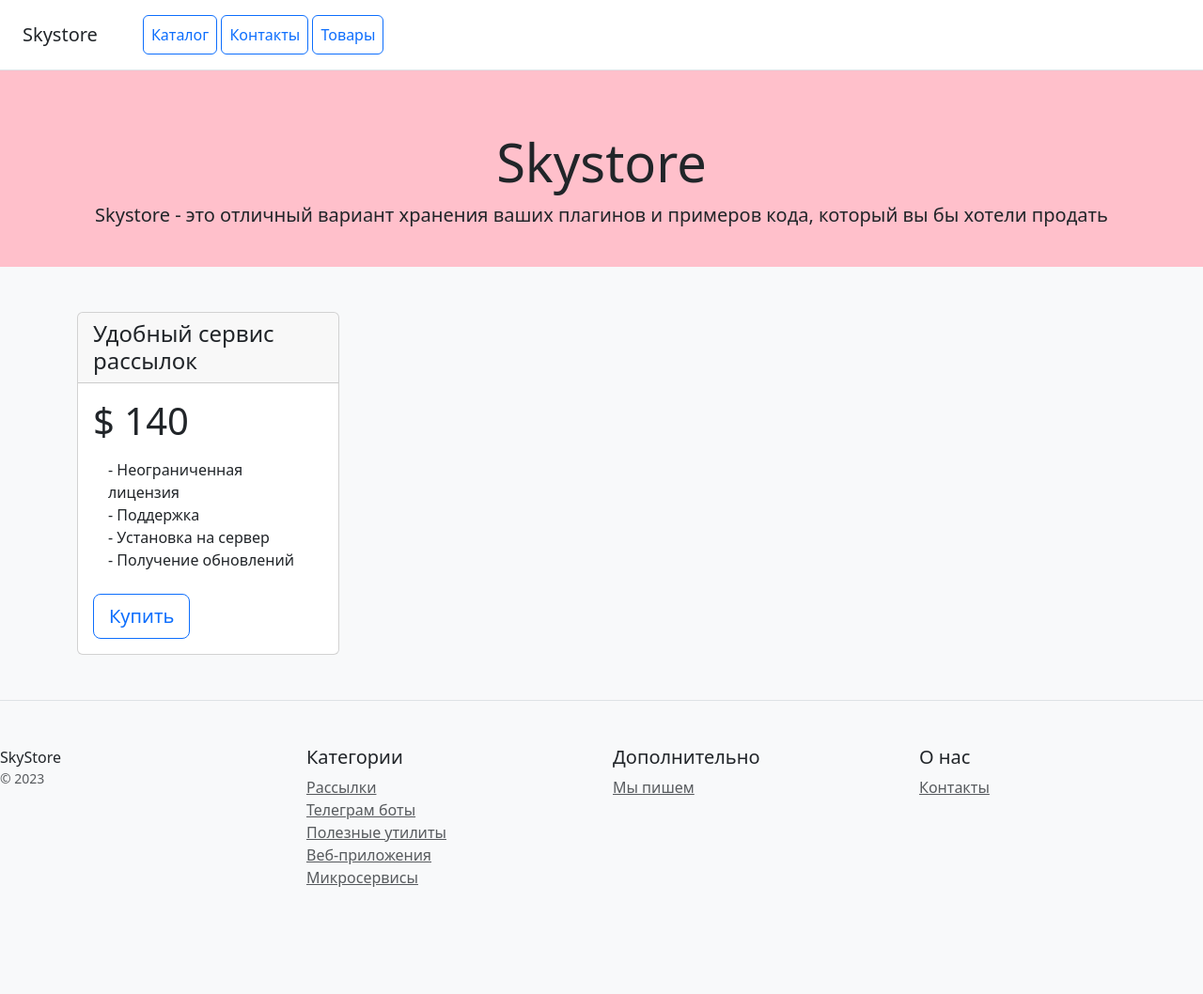
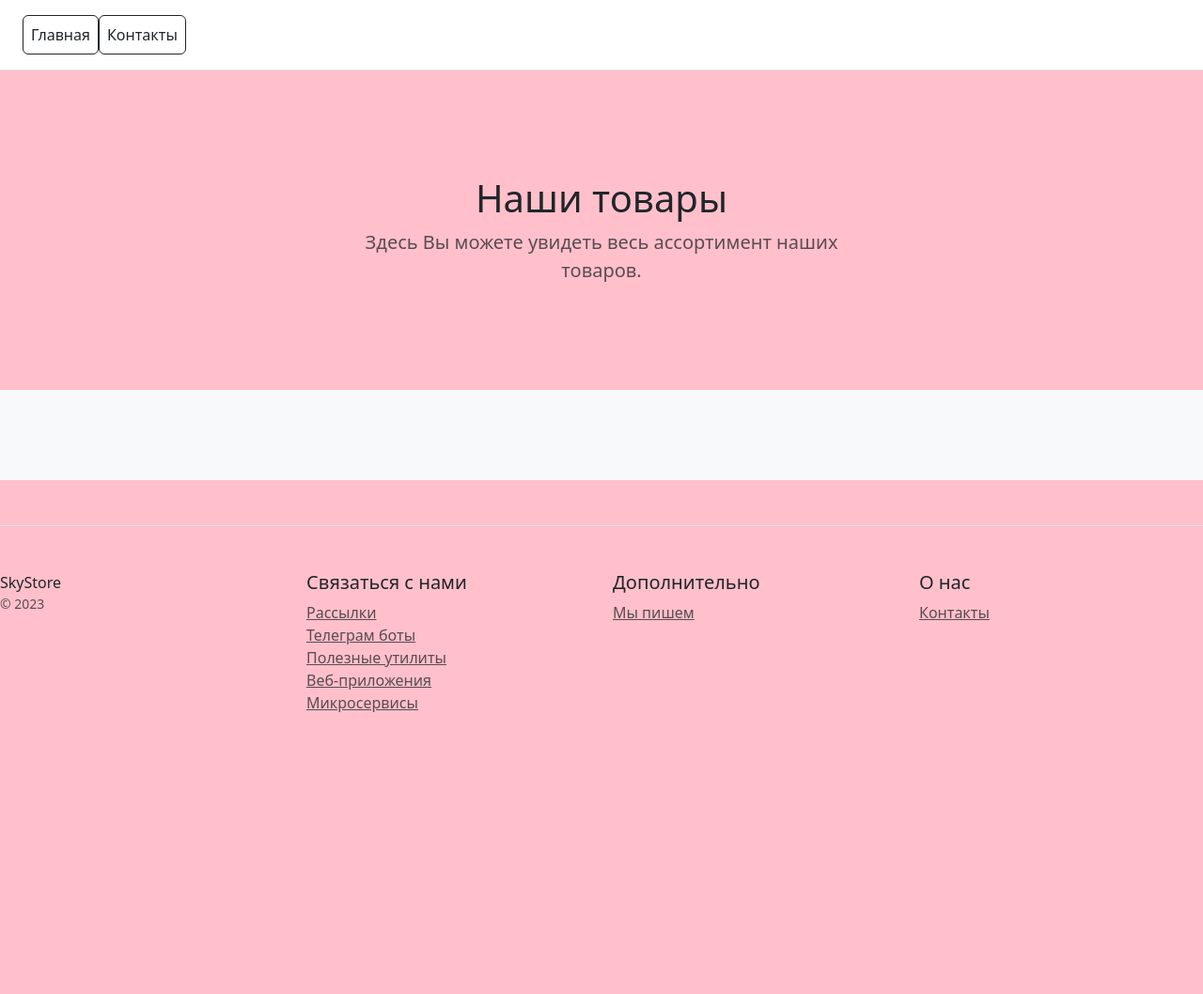
Before and after one commit to Arina-ramina/project19, a Django app: page /home/ in a window 1280 px wide. Shown: the whole page at 94% size. After the commit the page ends 758 px from the top, so only its background shows below. Run offline with Django 5.2, Linux system fonts and the light colour scheme; data that the repository does not hold is empty; some libraries are stand-ins or nearby versions.

Commit message:
add new files

```diff
--- a/catalog/models.py
+++ b/catalog/models.py
@@ -17,12 +17,12 @@ class Product(models.Model):
     name = models.CharField(max_length=100, verbose_name='Наименование')
     title = models.TextField(max_length=250, verbose_name='Описание')
     preview = models.ImageField(upload_to='products/', null=True, blank=True, verbose_name='Изображение')
-
     category = models.ForeignKey('Category', on_delete=models.CASCADE)
     price_for_one = models.IntegerField(verbose_name='Цена за штуку')
     date_of_creation = models.DateTimeField(auto_now_add=True, verbose_name='Дата создания')
     date_last_modified = models.DateTimeField(auto_now=True, verbose_name='Дата последнего изменения')
-    created_at = models.DateTimeField(auto_now_add=True, verbose_name='Дата создания')  # Новое поле
+    # created_at = models.DateTimeField(auto_now_add=True, verbose_name='Дата создания')
+
     def __str__(self):
         return f'{self.name}'
 
--- a/catalog/templates/catalog/base.html
+++ b/catalog/templates/catalog/base.html
@@ -5,23 +5,20 @@
     <meta charset="utf-8">
     <meta name="viewport" content="width=device-width, initial-scale=1">
     <title>Skystore</title>
-    <link href="{% static 'css/bootstrap.min.css' %}" rel="stylesheet">
+    <link href={% static "css/bootstrap.min.css" %} rel="stylesheet">
+    <style>body {background-color: #ffc0cb;}</style>
 </head>
-<style>
-        body {
-            background-color: #ffe4e1;
-        }
-</style>
-
+<body>
 <div class="d-flex flex-column flex-md-row align-items-center p-3 px-md-4 mb-3 bg-white border-bottom box-shadow">
-    <a class="p-2 btn btn-outline-dark" href="{% url 'catalog:products' %}">Товары</a>
     <a class="p-2 btn btn-outline-dark" href="{% url 'catalog:home' %}">Главная</a>
     <a class="p-2 btn btn-outline-dark" href="{% url 'catalog:contacts' %}">Контакты</a>
+</div>
+<section class="py-5 text-center container">
+    <div class="row py-lg-5">
+        <div class="col-lg-6 col-md-8 mx-auto">
+            {% block content %}
+            {% endblock %}
 
-</div>
-
-{% block content %}
-{% endblock %}
 <footer class="pt-4 my-md-5 pt-md-5 border-top">
     <div class="row">
         <div class="col-12 col-md">
@@ -29,7 +26,7 @@
             <small class="d-block mb-3 text-muted">&copy; 2023</small>
         </div>
         <div class="col-6 col-md">
-            <h5>Сайты</h5>
+            <h5>Связаться с нами</h5>
             <ul class="list-unstyled text-small">
                 <li><a class="text-muted" href="#">Рассылки</a></li>
                 <li><a class="text-muted" href="#">Телеграм боты</a></li>
@@ -52,8 +49,7 @@
         </div>
     </div>
 </footer>
-</div>
 
-<script src="{% static 'js/bootstrap.bundle.min.js' %}"></script>
+<script src={% static "js/bootstrap.bundle.min.js" %}></script>
 </body>
 </html>
--- a/catalog/templates/catalog/home.html
+++ b/catalog/templates/catalog/home.html
@@ -1,87 +1,32 @@
-{% load static %}
-<!doctype html>
-<html lang="en">
-<head>
-    <meta charset="utf-8">
-    <meta name="viewport" content="width=device-width, initial-scale=1">
-    <title>Skystore</title>
-    <link href="{% static 'css/bootstrap.min.css' %}" rel="stylesheet">
-    <style>
-        body {
-            background-color: pink;
-        }
+{% extends 'catalog/base.html' %}
 
-    </style>
-</head>
-<body>
-<div class="d-flex flex-column flex-md-row align-items-center p-3 px-md-4 mb-3 bg-white border-bottom box-shadow">
-    <h5 class="my-0 mr-md-auto font-weight-normal">Skystore</h5>
-    <nav class="ms-5">
-        <a class="p-2 btn btn-outline-primary" href="/">Каталог</a>
-        <a class="p-2 btn btn-outline-primary" href="/contacts/">Контакты</a>
-        <a class="p-2 btn btn-outline-primary" href="/products/">Товары</a>
-    </nav>
+{% block content %}
+<h1 class="fw-light">Наши товары</h1>
+<p class="lead text-body-secondary">Здесь Вы можете увидеть весь ассортимент наших товаров.</p>
 </div>
+</div>
+</section>
 
-<div class="pricing-header px-3 py-3 pt-md-5 pb-md-4 mx-auto text-center">
-    <h1 class="display-4">Skystore</h1>
-    <p class="lead">Skystore - это отличный вариант хранения ваших плагинов и примеров кода, который вы бы хотели
-        продать</p>
-</div>
-
-<div class="album py-5 bg-light">
+<div class="album py-5 bg-body-tertiary">
     <div class="container">
-        <div class="col-3">
-            <div class="card mb-4 box-shadow">
-                <div class="card-header">
-                    <h4 class="my-0 font-weight-normal">Удобный сервис рассылок</h4>
-                </div>
+        <div class="row row-cols-1 row-cols-sm-2 row-cols-md-3 g-3">
+            {% for object in object_list %}
+            <div class="col">
+                <div class="card shadow-sm">
                     <div class="card-body">
-                    <h1 class="card-title pricing-card-title">$ 140</h1>
-                    <ul class="list-unstyled mt-3 mb-4 text-start m-3">
-                        <li>- Неограниченная лицензия</li>
-                        <li>- Поддержка</li>
-                        <li>- Установка на сервер</li>
-                        <li>- Получение обновлений</li>
-                    </ul>
-                    <button type="button" class="btn btn-lg btn-block btn-outline-primary">Купить</button>
+                        <p class="card-text">{{ object.name|title }}</p>
+                        <div class="d-flex justify-content-between align-items-center">
+                            <div class="btn-group">
+                                <a href="{% url 'catalog:product' object.id %}"
+                                   class="btn btn-sm btn-outline-secondary">Подробнее</a>
                             </div>
                         </div>
                     </div>
                 </div>
-
-    <footer class="pt-4 my-md-5 pt-md-5 border-top">
-        <div class="row">
-            <div class="col-12 col-md">
-                SkyStore
-                <small class="d-block mb-3 text-muted">&copy; 2023</small>
             </div>
-            <div class="col-6 col-md">
-                <h5>Категории</h5>
-                <ul class="list-unstyled text-small">
-                    <li><a class="text-muted" href="#">Рассылки</a></li>
-                    <li><a class="text-muted" href="#">Телеграм боты</a></li>
-                    <li><a class="text-muted" href="#">Полезные утилиты</a></li>
-                    <li><a class="text-muted" href="#">Веб-приложения</a></li>
-                    <li><a class="text-muted" href="#">Микросервисы</a></li>
-                </ul>
-            </div>
-            <div class="col-6 col-md">
-                <h5>Дополнительно</h5>
-                <ul class="list-unstyled text-small">
-                    <li><a class="text-muted" href="#">Мы пишем</a></li>
-                </ul>
-            </div>
-            <div class="col-6 col-md">
-                <h5>О нас</h5>
-                <ul class="list-unstyled text-small">
-                    <li><a class="text-muted" href="/contacts/">Контакты</a></li>
-                </ul>
+            {% endfor %}
         </div>
     </div>
-    </footer>
 </div>
 
-<script src="{% static 'js/bootstrap.bundle.min.js' %}"></script>
-</body>
-</html>
+{% endblock %}
--- a/catalog/urls.py
+++ b/catalog/urls.py
@@ -1,16 +1,17 @@
 from django.urls import path, include
 
 from catalog.apps import CatalogConfig
-from catalog.views import contacts, home, products, index, category, category_catalog
+from catalog.views import contacts, home, product, CategoryListView, ProductDetailView
+from . import views
 
 app_name = CatalogConfig.name
 
 
 urlpatterns = [
     path('contacts/', contacts, name='contacts'),
+    path('', home, name='home'),
     path('home/', home, name='home'),
-    path('products/', products, name='products'),
-    path('index/', index, name='index'),
-    path ('category/', category, name='category'),
-    path ('<int:pk>/catalog/', category_catalog, name='category_catalog'),
+    path('product/<int:pk>/', views.product, name='product'),
+    path ('category/', CategoryListView.as_view(), name='category'),
+    path ('<int:pk>/catalog/', ProductDetailView.as_view(), name='category_catalog'),
 ]
--- a/catalog/views.py
+++ b/catalog/views.py
@@ -1,5 +1,5 @@
-from django.shortcuts import render
-
+from django.shortcuts import render, get_object_or_404
+from django.views.generic import ListView, DetailView
 from catalog.models import Product, Category
 
 
@@ -12,28 +12,38 @@ def contacts(request):
     return render(request, 'catalog/contacts.html')
 
 
+#class HomeListView(ListView):
+#    model = Home
+#    template_name = 'catalog/home.html'
+
 def home(request):
-    return render(request, 'catalog/home.html')
+    products_list = Product.objects.all()[:100]
+    context = {'object_list': products_list}
+    return render(request, 'catalog/home.html', context)
 
 
-def products(request):
-    context = {'object_list': Product.objects.all(),
-               'title': 'Продукты - Наши товары'}
-    return render(request, 'catalog/products.html', context)
+def product(request, pk):
+    product_item = get_object_or_404(Product, pk=pk)
+    context = {
+        'product': product_item,
+        'title': f'Товар: {product_item.name}'
+    }
+    return render(request, 'catalog/product.html', context)
 
+class CategoryListView(ListView):
+    model = Category
+    template_name = 'catalog/category.html'
+#def category(request):
+#    context = {'object_list': Category.objects.all(),
+#               'title': 'Продукты - Наши товары'}
+#    return render(request, 'catalog/category.html', context)
 
-def index(request):
-    context = {'object_list': Category.objects.all(),
-               'title': 'Продукты - Наши категории'}
-    return render(request, 'catalog/index.html', context)
+class ProductDetailView(DetailView):
+    model = Product
+    template_name = 'catalog/home.html'
 
-def category(request):
-    context = {'object_list': Category.objects.all(),
-               'title': 'Продукты - Наши товары'}
-    return render(request, 'catalog/category.html', context)
-
-def category_catalog(request, pk):
-    category_item = Category.objects.get(pk=pk)
-    context = {'object_list': Product.objects.filter(category_id=pk),
-               'title': f'Наши товары по категориям {category_item.name}'}
-    return render(request, 'catalog/products.html', context)
+#def category_catalog(request, pk):
+#    category_item = Category.objects.get(pk=pk)
+#    context = {'object_list': Product.objects.filter(category_id=pk),
+#               'title': f'Наши товары по категориям {category_item.name}'}
+#    return render(request, 'catalog/products.html', context)
```
Also changed, not shown: catalog/templates/catalog/contacts.html (+6 -58 lines), catalog/templates/catalog/index.html (deleted, +0 -11 lines), catalog/templates/catalog/product.html (added, +35 -0 lines), catalog/templates/catalog/products.html (deleted, +0 -37 lines), static/css/styles.css (added, +11 -0 lines), static/js/color-modes.js (added, +80 -0 lines), media/products/гречка_jiMAcId.jpeg (added), media/products/груша_bsaXvs6.jpeg (added), media/products/нет_фото.jpeg (added), media/products/помидор_Ik0iSrx.jpeg (added), media/products/туфли_gYymslO.jpeg (added). Lines whose indentation alone changed are shown as unchanged.
